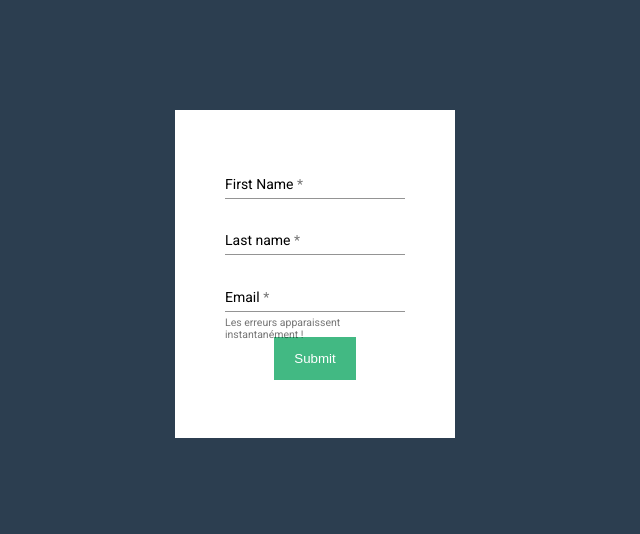
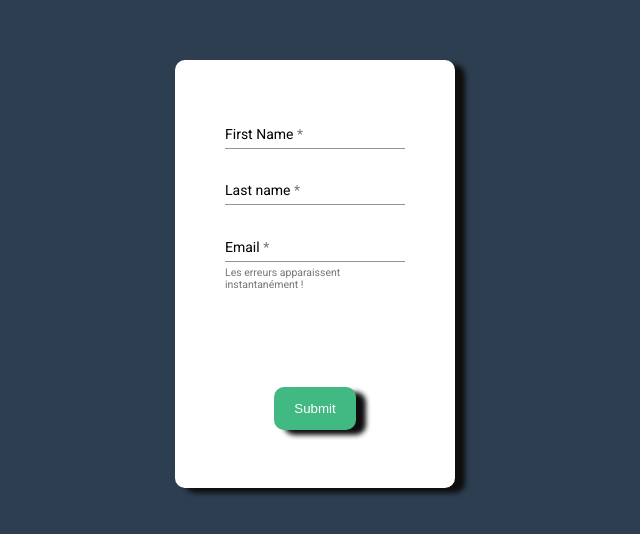
Before and after one commit to soudant/NuitInfo2022, an Angular app: page / in a window 1280 px wide. Shown: the part 126-660 px from the top of the page, without its empty margins (325-965 px from the left). Built offline with nearby package versions, Linux system fonts and the light colour scheme.

Commit message:
form(avancé)

```diff
--- a/src/app/module/formComponents/mail-input/mail-input.component.html
+++ b/src/app/module/formComponents/mail-input/mail-input.component.html
@@ -1,4 +1,4 @@
-  <form class="example-form">
+  <form class="champsForm">
     <mat-form-field class="example-full-width">
       <mat-label class="label">Email</mat-label>
       <input type="email" matInput [formControl]="emailFormControl" [errorStateMatcher]="matcher"
--- a/src/app/module/formComponents/mail-input/mail-input.component.scss
+++ b/src/app/module/formComponents/mail-input/mail-input.component.scss
@@ -1,6 +1,7 @@
   .champsForm{
     display: flex;
     flex-direction: column;
+    padding-bottom: 100px;
 
   }
 
--- a/src/app/module/formComponents/submit/submit.component.scss
+++ b/src/app/module/formComponents/submit/submit.component.scss
@@ -7,4 +7,15 @@ button {
   border: none;
   cursor: pointer;
   width: 100%;
+  transition: transform .3s ease;
+  box-shadow: 10px 5px 5px rgb(14, 14, 14);
+  border-radius: 10px;
+
 }
+
+
+button:hover{
+  transform:translate(400px, 0%);
+  box-shadow: inset 5px 5px 5px rgb(43, 43, 43)
+
+}
--- a/src/app/module/formulaire/formulaire.component.scss
+++ b/src/app/module/formulaire/formulaire.component.scss
@@ -20,6 +20,9 @@ body {
   justify-content: center;
   align-items: center;
   background: white;
+  border-radius: 10px;
+  box-shadow: 10px 5px 5px rgb(14, 14, 14);
 }
 
+
 //color: #42b983;
```
